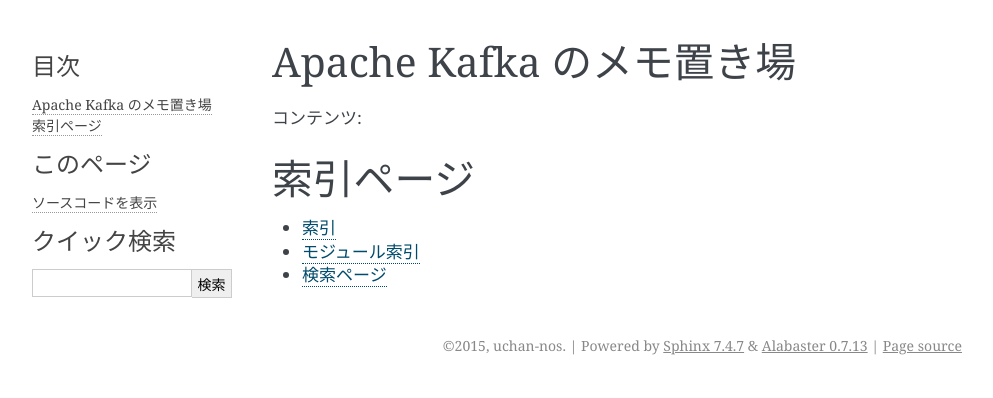
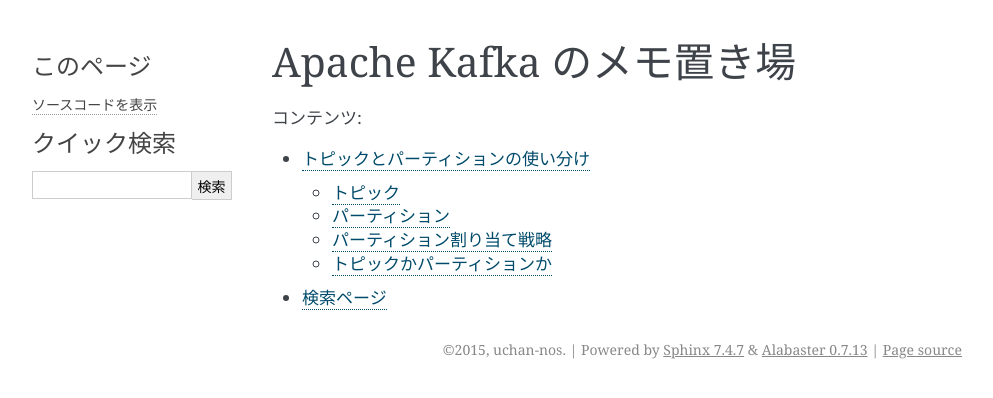
Before and after one commit to uchan-nos/kafka-docs, a Sphinx documentation site: the page built from docs/index.rst, in a window 1280 px wide. Shown: the top 398 px of the page, without its empty margins (148-1141 px from the left). Built offline with Sphinx 7.4.7, drawn with Linux system fonts in a browser that asks for light colours; part of the change alters nothing that is shown.

Commit message:
Add topic_or_partition

```diff
--- a/docs/index.rst
+++ b/docs/index.rst
@@ -11,9 +11,6 @@ Apache Kafka のメモ置き場
 .. toctree::
    :maxdepth: 2
 
-索引ページ
-==========
+   topic_or_partition
 
-* :ref:`genindex`
-* :ref:`modindex`
 * :ref:`search`
--- /dev/null
+++ b/docs/topic_or_partition.rst
@@ -0,0 +1,47 @@
+==================================
+トピックとパーティションの使い分け
+==================================
+
+`Apache Kafka`_ は分散キューまたは pub/sub メッセージ配信システムとして使われるミドルウェアである。Kafka は pub/sub システムで一般的にある「トピック」に加えて、各トピックを分散処理のために分割する「パーティション」という機能を持っている。この記事では、どちらもメッセージを分類するという機能をもつ「トピック」と「パーティション」の使い分けを考察してみる。
+
+トピック
+==================================
+
+トピックとは日本語で「話題」という意味がある。pub/sub システムでは、関連するメッセージを集める単位として使われる言葉らしい。筆者は pub/sub システムの一般的な概念をそんなによく知らないのではっきりしたことを言えないが、「アクセスログトピック」とか「システムログトピック」とか「気温と湿度のログトピック」というように、メッセージの種類ごとに分けるのがトピックだと考えている。
+
+メッセージのパブリッシャ（送信側）とサブスクライバ（受信側）は、あるトピックを介してつながる。HTTP サーバは「アクセスログトピック」にログを出し、アクセスログを読みたいと思ったサブスクライバが「アクセスログトピック」に接続してログを読む。パブリッシャ、サブスクライバともに複数でも良く、「アクセスログ」というのをキーワードにしてゆるくつながる関係だ。
+
+パーティション
+==================================
+
+これは一般の pub/sub システムにはない Kafka 独自の概念だ。パーティションはひとつのトピックを分割するもので、各パーティションはトピック内で一意の整数で区別される。例えば、「アクセスログトピック」はパーティション 0, 1, 2 を持つ、というように。パーティションの数は途中でも変えることができる。
+
+Kafka では、サブスクライバを「コンシューマ（消費者）」と呼ぶ。論理的に一人の消費者を表す「コンシューマグループ」があり、あるコンシューマグループはひとつ以上の「コンシューマプロセス」から成り立つ。
+
+Kafka は pub/sub システムであるので、あるトピックを複数のコンシューマグループが購読することができる。そしてここがポイントだが、あるコンシューマグループの中では、あるパーティションはどれかひとつのコンシューマプロセスに割り当てられる。ひとつのコンシューマプロセスが複数のパーティションを担当することはあるが、ひとつのパーティションはひとつのコンシューマプロセスにしか割り当てられない。
+
+パーティション割り当て戦略
+==================================
+
+パーティションは整数でしか区別されないので、アクセスログのホスト名ごとにパーティションを割り振る、というのは難しいし、おそらく Kafka では想定されていない使い方だ。そうではなく、ログの到着ごとにラウンドロビンでパーティションに割り振るか、文字列のハッシュ値をパーティション数で割った余りをパーティション ID とするか、もう少し頑張って、事前定義した文字列→整数の対応表にしたがって振り分けるか、という感じになるだろう。一応、文字列→整数の対応表を動的に作って共有するシステムを作れば、ホスト名ごとにパーティションを振り分けるのは不可能ではない。
+
+ただ、現実的にはパーティション割り振りはラウンドロビンかハッシュ値の余りでやるのがよさそうだ。つまり、あまり意味的な割り振りはせず、ただ負荷を分散させる目的でパーティションを使うということだ。なぜなら、Kafka 向けのサードパーティ製品は高度なパーティション割り振り戦略をサポートしていないことがあるからだ。例えば `fluentd`_ の Kafka 用プラグイン `fluent-plugin-kafka`_ では、パーティション割り振り戦略がラウンドロビンかハッシュ値の余りかしか選べない。
+
+トピックかパーティションか
+==================================
+
+まとめると、意味的、またはログの形式が異なるものをトピックで分け、負荷分散の目的でパーティションを分けるのが良いだろう。負荷分散が目的なら、ログの割り振りはラウンドロビンで十分機能する。
+
+ただ、パーティション分割を単なる負荷分散ではない目的で使わざるを得ない場合もある。
+
+あるコンシューマプロセスが、特定の種類のログ、例えば「ホスト A」に関するアクセスログをすべて取得し、継続的に処理する必要があるとする。これは、ホスト A に関するアクセスのエラーレートを継続的に計算したい場合などに該当する。ホスト A に関するログが他のプロセスに流れてしまっては、正確なエラーレートを計算できないだろう。
+
+この場合、ホスト A に関するアクセスログを別トピックとして切り出すか、ホスト名をハッシュ値の計算に含めるようにしなければならない。ホストごとにトピックを作っていたらトピックの数が増えすぎてしまうので、現実的にはすべてのアクセスログを単一トピックで扱い、ホスト名をハッシュ値の計算に含めることになると思う。
+
+先ほど紹介した fluent-plugin-kafka は、パーティション振り分けのハッシュ値計算に使う文字列を指定できる。ログに ``partition_key`` という項目があればその値が使われ、ない場合には ``default_partition_key`` に設定した文字列が振り分けのキーとして使われる。もし、ホスト名とリモート IP の組み合わせでパーティションを振り分けたいという場合には、ホスト名とリモート IP を文字列結合した値を ``partition_key`` としてログに含めれば良い。
+
+トピックは基本的に静的なものなので、アクセスログのホスト名のように、突然増えたりする場合には使いにくい。したがって、パーティションを意味的な割り振りに使う場面も出てくる。そんなとき、独自の割り振り戦略を考えるのではなく、文字列のハッシュ値の余りによってパーティションを決定するように設計するのが吉だろう。
+
+.. _Apache Kafka: http://kafka.apache.org/
+.. _fluentd:
+.. _fluent-plugin-kafka: https://github.com/htgc/fluent-plugin-kafka
```
